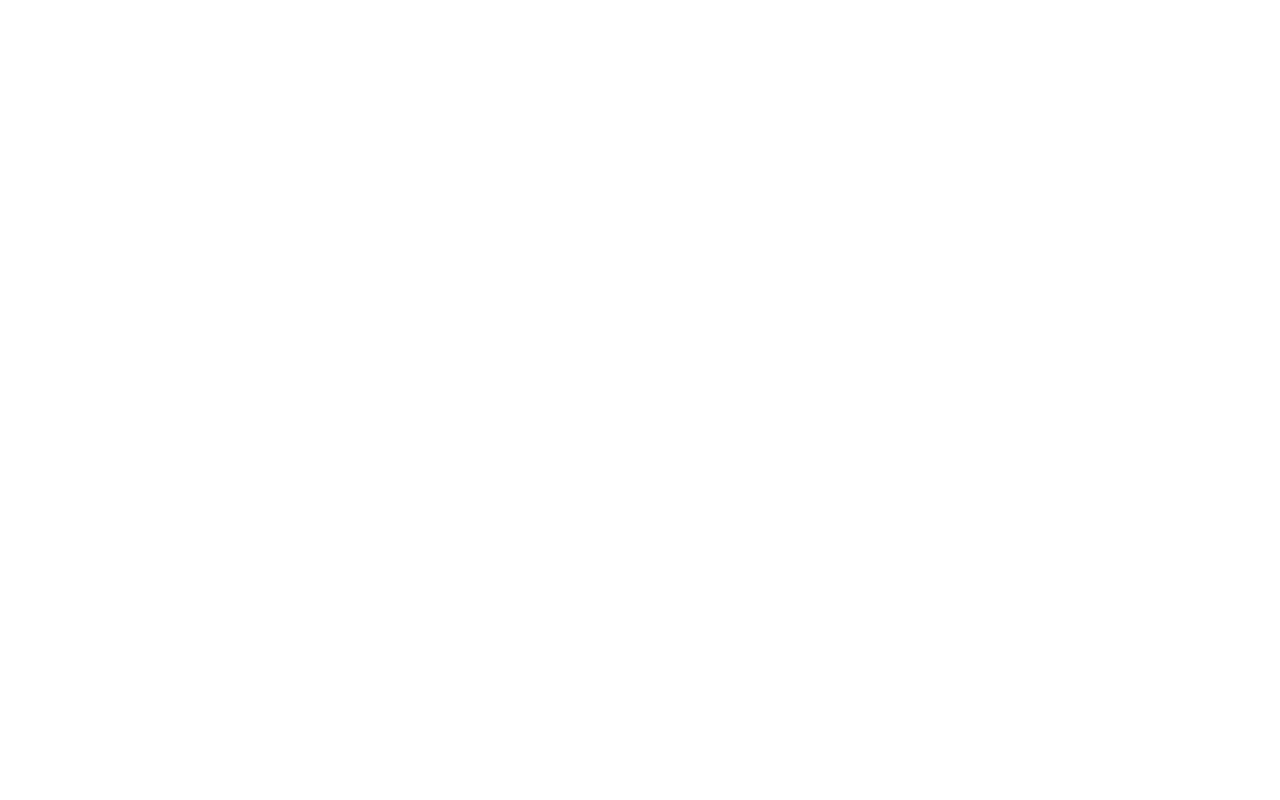
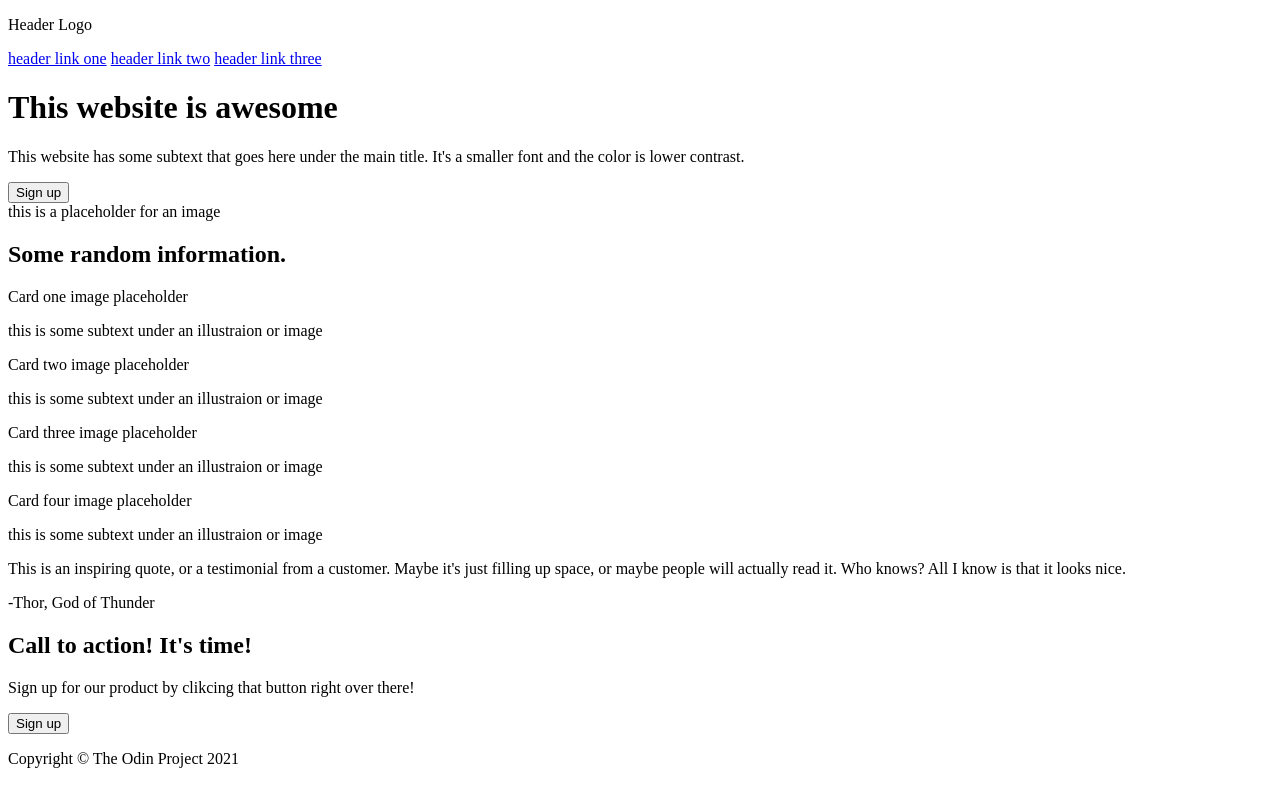
Before and after one commit to Tealzind/landing-page, a plain HTML site: page index.html in a window 1280 px wide. Drawn offline with Linux system fonts and the light colour scheme.

Commit message:
Add necessary elements from porject image
Based on the project image, added all elements and
basic content that was provided to create page

```diff
--- a/index.html
+++ b/index.html
@@ -10,32 +10,76 @@
     <!-- container for the header of the page-->
     <div class="header">
         <!--container for the top portion of the page header-->
-        <div class="header-top"></div>
+        <div class="header-top">
+            <p>Header Logo</p>
+            <a href="./index.html">header link one</a>
+            <a href="./index.html">header link two</a>
+            <a href="./index.html">header link three</a>
+        </div>
         <!--conatiner for the bottom of page header broken into two sub divs-->
         <div class="header-bot">
-            <div class="header-bot-left"></div>
-            <div class="header-bot-right"></div>
+            <div class="header-bot-left">
+                <h1>This website is awesome</h1>
+                <p>This website has some subtext that goes here under the main title.
+                   It's a smaller font and the color is lower contrast.
+                </p>
+                <button href="./index.html">Sign up</button>
+            </div>
+            <div class="header-bot-right">
+                <!--TODO: Change div placeholder to image element-->
+                <div class="image-place-holder-header">this is a placeholder for an image</div>
+            </div>
         </div>
     </div>
     <!--container for the top secion of the main page contene-->
     <div class="content">
         <!--top content container with four card sub divs-->
         <div class="content-top">
-            <div class="card"></div>
-            <div class="card"></div>
-            <div class="card"></div>
-            <div class="card"></div>
+            <h2>Some random information.</h2>
+            <div class="card">
+                <!--TODO: Change div placeholder to image element-->
+                <div class="image-place-holder-content">Card one image placeholder</div>
+                <p>this is some subtext under an illustraion or image</p>
+            </div>
+            <div class="card">
+                <!--TODO: Change div placeholder to image element-->
+                <div class="image-place-holder-content">Card two image placeholder</div>
+                <p>this is some subtext under an illustraion or image</p>
+            </div>
+            <div class="card">
+                <!--TODO: Change div placeholder to image element-->
+                <div class="image-place-holder-content">Card three image placeholder</div>
+                <p>this is some subtext under an illustraion or image</p>
+            </div>
+            <div class="card">
+                <!--TODO: Change div placeholder to image element-->
+                <div class="image-place-holder-content">Card four image placeholder</div>
+                <p>this is some subtext under an illustraion or image</p>
+            </div>
         </div>
         <!--container for the mid section of content of the page-->
-        <div class="content-mid"></div>
+        <div class="content-mid">
+            <p>This is an inspiring quote, or a testimonial from a customer.
+                Maybe it's just filling up space, or maybe people will actually
+                read it. Who knows? All I know is that it looks nice.
+            </p>
+            <p>-Thor, God of Thunder</p>
+        </div>
         <!--container for the bottom section of the content with two sub divs
         that make up the call-to-action container-->
         <div class="content-bot">
-            <div class="cta-left"></div>
-            <div class="cta-right"></div>
+            <div class="cta-left">
+                <h2>Call to action! It's time!</h2>
+                <p>Sign up for our product by clikcing that button right over there!</p>
+            </div>
+            <div class="cta-right">
+                <button href="./index.html">Sign up</button>
+            </div>
         </div>
     </div>
     <!--container for the footer of the page-->
-    <div clas="footer"></div>
+    <div clas="footer">
+        <p>Copyright © The Odin Project 2021</p>
+    </div>
 </body>
 </html>
```
